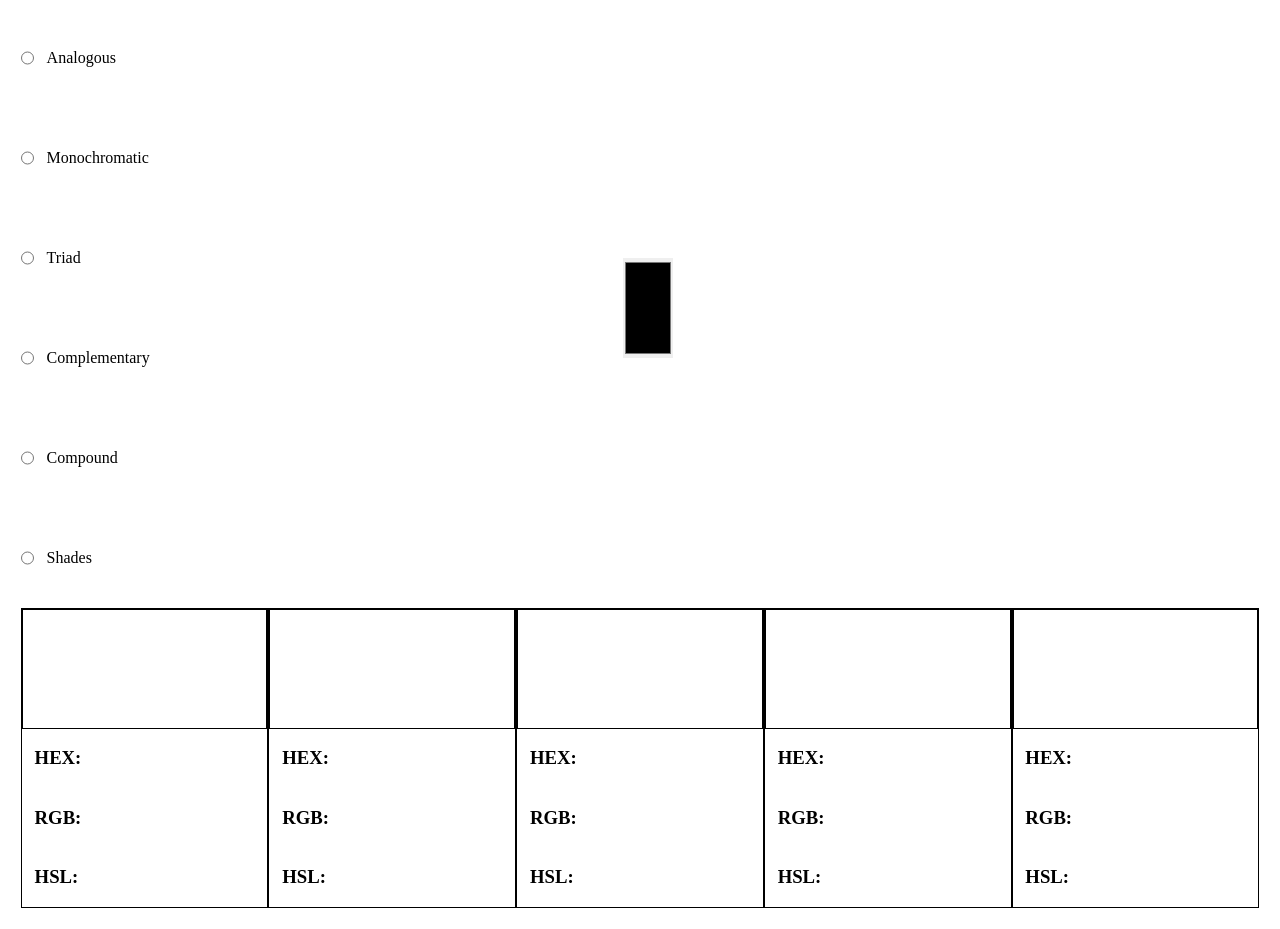
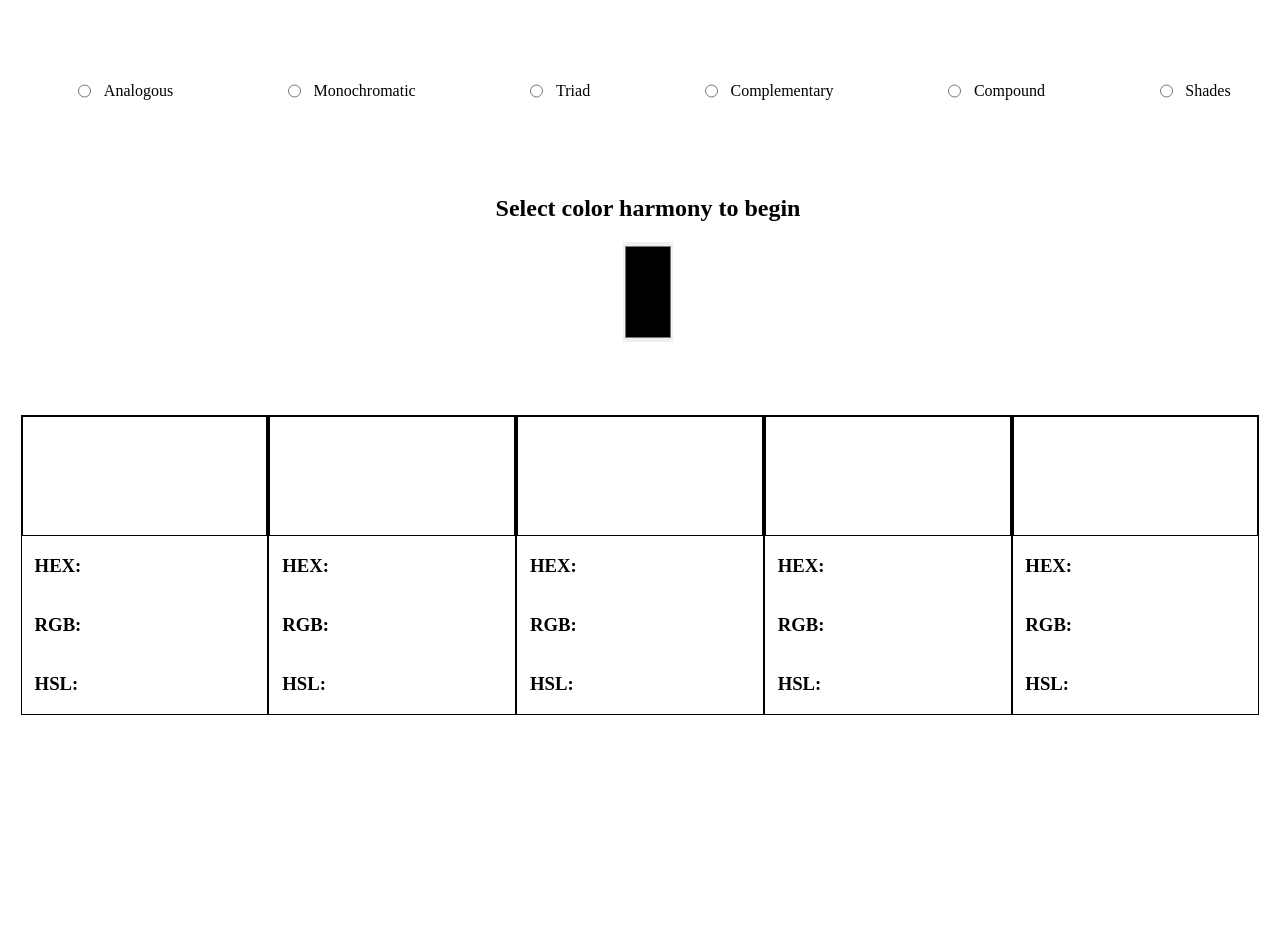
Before and after one commit to Indre101/Color-selector, a plain HTML site: page index.html in a window 1280 px wide. After the commit the page ends 800 px from the top, so only its background shows below. Drawn offline with Linux system fonts and the light colour scheme.

Commit message:
styled the landing page

```diff
--- a/index.html
+++ b/index.html
@@ -41,7 +41,6 @@
       </div>
 
       <div class="inputValue">
-
         <input type="radio" id="Shades" value="Shades">
         <label for="Shades">Shades</label><br><br>
       </div>
@@ -49,6 +48,7 @@
     </form>
 
     <form class="colorInput" action="">
+      <h2>Select color harmony to begin</h2>
       <input type="color">
     </form>
 
--- a/style.css
+++ b/style.css
@@ -6,6 +6,7 @@
 body {
   display: flex;
   flex-direction: column;
+  height: 90vh;
 }
 
 .colorOutput {
@@ -15,12 +16,11 @@ body {
 
 .inputs {
   display: grid;
-  grid-template-columns: 1fr 1fr;
+  grid-template-rows: 1fr 1fr;
   width: 100vw;
 }
 
 
-form {}
 
 input {
   padding: 0;
@@ -64,12 +64,16 @@ h3 {
 }
 
 .colorOptions {
-  grid-area: 1/1/span 1/ span 1;
+  display: flex;
+  justify-content: space-around;
   padding-left: 1vw;
 }
 
 .colorInput {
-  grid-area: 1/1/ span 1/ span 2;
+  display: flex;
+  justify-content: center;
+  align-items: center;
+  flex-direction: column;
   align-self: center;
   justify-self: center;
 }
```
